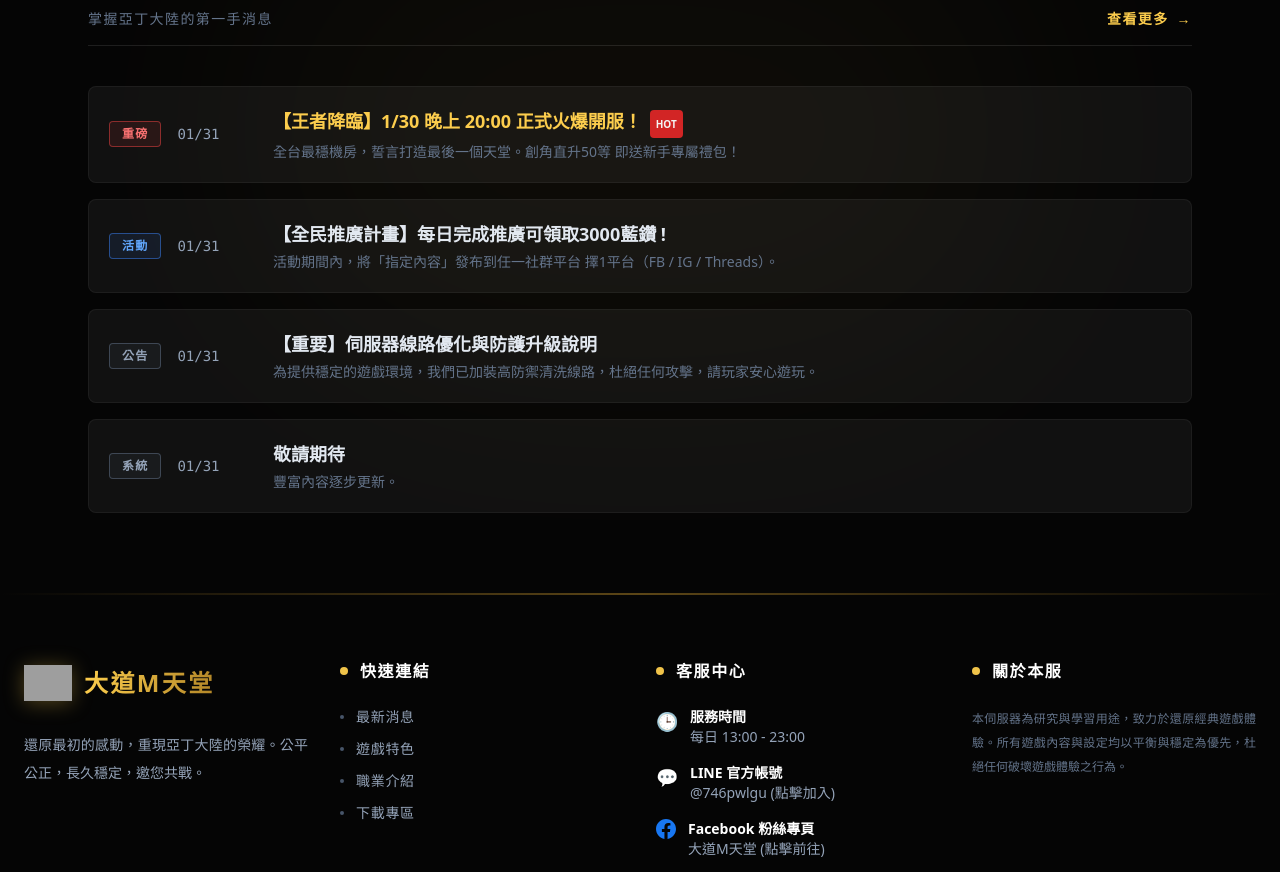
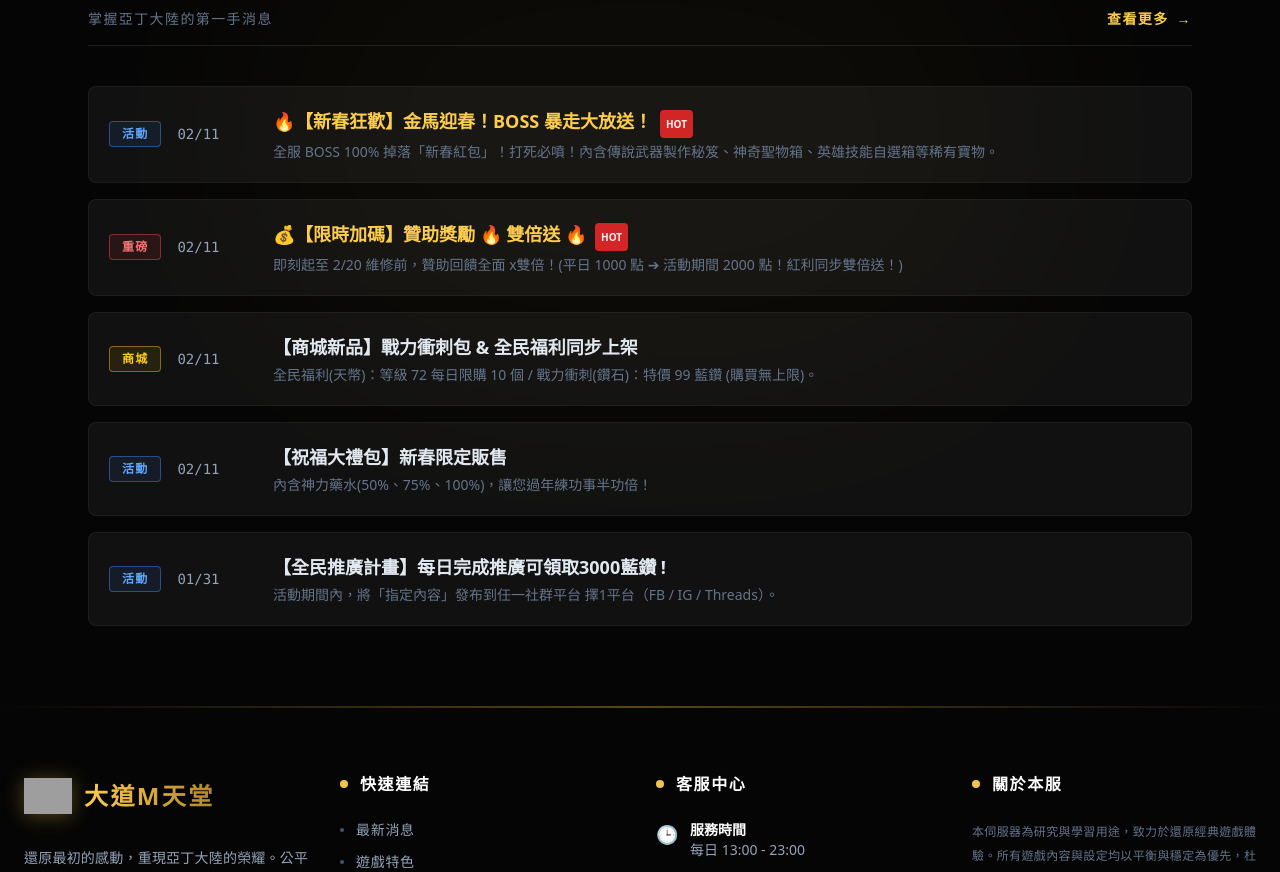
Before and after one commit to a0963810728-dot/gamenet-files, a React (Vite) app: page / in a window 1280 px wide. Shown: the part 2598-3470 px from the top of the page. Built offline with nearby package versions, Linux system fonts and the light colour scheme; grey boxes are pictures that could not be loaded.

Commit message:
更新公告：2/11春節活動、贊助雙倍送及商城新品

```diff
--- a/components/News.tsx
+++ b/components/News.tsx
@@ -1,44 +1,52 @@
 import React from 'react';
 
 const News: React.FC = () => {
-  // 假資料：已更新為您撰寫的 1/30 開服與推廣活動版本
+  // 🔧 老爹，這裡是公告控制中心！
+  // 您只要修改下面這個 newsItems 列表，網頁上的公告就會變。
   const newsItems = [
     {
       id: 1,
-      category: '重磅',
-      date: '01/31',
-      title: '【王者降臨】1/30 晚上 20:00 正式火爆開服！',
-      desc: '全台最穩機房，誓言打造最後一個天堂。創角直升50等 即送新手專屬禮包！',
+      category: '活動', // 標籤：活動
+      date: '02/11',    // 新增日期
+      title: '🔥【新春狂歡】金馬迎春！BOSS 暴走大放送！',
+      desc: '全服 BOSS 100% 掉落「新春紅包」！打死必噴！內含傳說武器製作秘笈、神奇聖物箱、英雄技能自選箱等稀有寶物。',
+      isHot: true,      // 顯示 HOT 特效
+    },
+    {
+      id: 2,
+      category: '重磅', // 標籤：重磅
+      date: '02/11',
+      title: '💰【限時加碼】贊助獎勵 🔥 雙倍送 🔥',
+      desc: '即刻起至 2/20 維修前，贊助回饋全面 x雙倍！(平日 1000 點 ➔ 活動期間 2000 點！紅利同步雙倍送！)',
       isHot: true,
     },
     {
-      id: 2,
-      category: '活動',
-      date: '01/31',
-      title: '【全民推廣計畫】每日完成推廣可領取3000藍鑽 !',
-      desc: '活動期間內，將「指定內容」發布到任一社群平台 擇1平台（FB / IG / Threads）。', // 稍微修飾了標點符號
-      isHot: false,
-    },
-    {
       id: 3,
-      category: '公告',
-      date: '01/31',
-      title: '【重要】伺服器線路優化與防護升級說明',
-      desc: '為提供穩定的遊戲環境，我們已加裝高防禦清洗線路，杜絕任何攻擊，請玩家安心遊玩。',
+      category: '商城', // 標籤：商城
+      date: '02/11',
+      title: '【商城新品】戰力衝刺包 & 全民福利同步上架',
+      desc: '全民福利(天幣)：等級 72 每日限購 10 個 / 戰力衝刺(鑽石)：特價 99 藍鑽 (購買無上限)。',
       isHot: false,
     },
     {
       id: 4,
-      category: '系統',
+      category: '活動',
+      date: '02/11',
+      title: '【祝福大禮包】新春限定販售',
+      desc: '內含神力藥水(50%、75%、100%)，讓您過年練功事半功倍！',
+      isHot: false,
+    },
+    {
+      id: 5,
+      category: '活動',
       date: '01/31',
-      title: '敬請期待',
-      desc: '豐富內容逐步更新。',
+      title: '【全民推廣計畫】每日完成推廣可領取3000藍鑽 !',
+      desc: '活動期間內，將「指定內容」發布到任一社群平台 擇1平台（FB / IG / Threads）。',
       isHot: false,
     },
   ];
 
   return (
-    // 👇 關鍵修正：這裡必須加上 id="news"，導覽列才連得到！
     <section id="news" className="relative w-full py-20 bg-[#050505] overflow-hidden">
       {/* 背景裝飾：金色光暈 */}
       <div className="absolute top-0 left-1/2 -translate-x-1/2 w-[800px] h-[500px] bg-[#fccd4d] opacity-[0.03] blur-[120px] rounded-full pointer-events-none"></div>
@@ -53,6 +61,7 @@ const News: React.FC = () => {
             </h2>
             <p className="text-slate-500 mt-2 text-sm tracking-widest">掌握亞丁大陸的第一手消息</p>
           </div>
+          {/* 電腦版查看更多 */}
           <a href="#" className="hidden md:flex items-center gap-2 text-[#fccd4d] hover:text-white transition-colors text-sm font-bold tracking-widest group">
             查看更多
             <span className="group-hover:translate-x-1 transition-transform">→</span>
@@ -76,6 +85,7 @@ const News: React.FC = () => {
                   <span className={`px-3 py-1 rounded text-xs font-bold tracking-widest border ${
                     item.category === '重磅' ? 'border-red-500/50 bg-red-500/10 text-red-400' :
                     item.category === '活動' ? 'border-blue-500/50 bg-blue-500/10 text-blue-400' :
+                    item.category === '商城' ? 'border-yellow-500/50 bg-yellow-500/10 text-yellow-400' :
                     'border-slate-500/50 bg-slate-500/10 text-slate-400'
                   }`}>
                     {item.category}
@@ -87,6 +97,7 @@ const News: React.FC = () => {
                 <div className="flex-1">
                   <h3 className={`text-lg font-bold mb-1 transition-colors group-hover:text-[#fccd4d] ${item.isHot ? 'text-[#fccd4d]' : 'text-slate-200'}`}>
                     {item.title}
+                    {/* HOT 標籤 */}
                     {item.isHot && <span className="ml-2 inline-block animate-pulse text-[10px] bg-red-600 text-white px-1.5 rounded">HOT</span>}
                   </h3>
                   <p className="text-slate-500 text-sm line-clamp-1 group-hover:text-slate-400 transition-colors">
```
Also changed, not shown: 1 other file (tests, documents, lock files or other folders).
